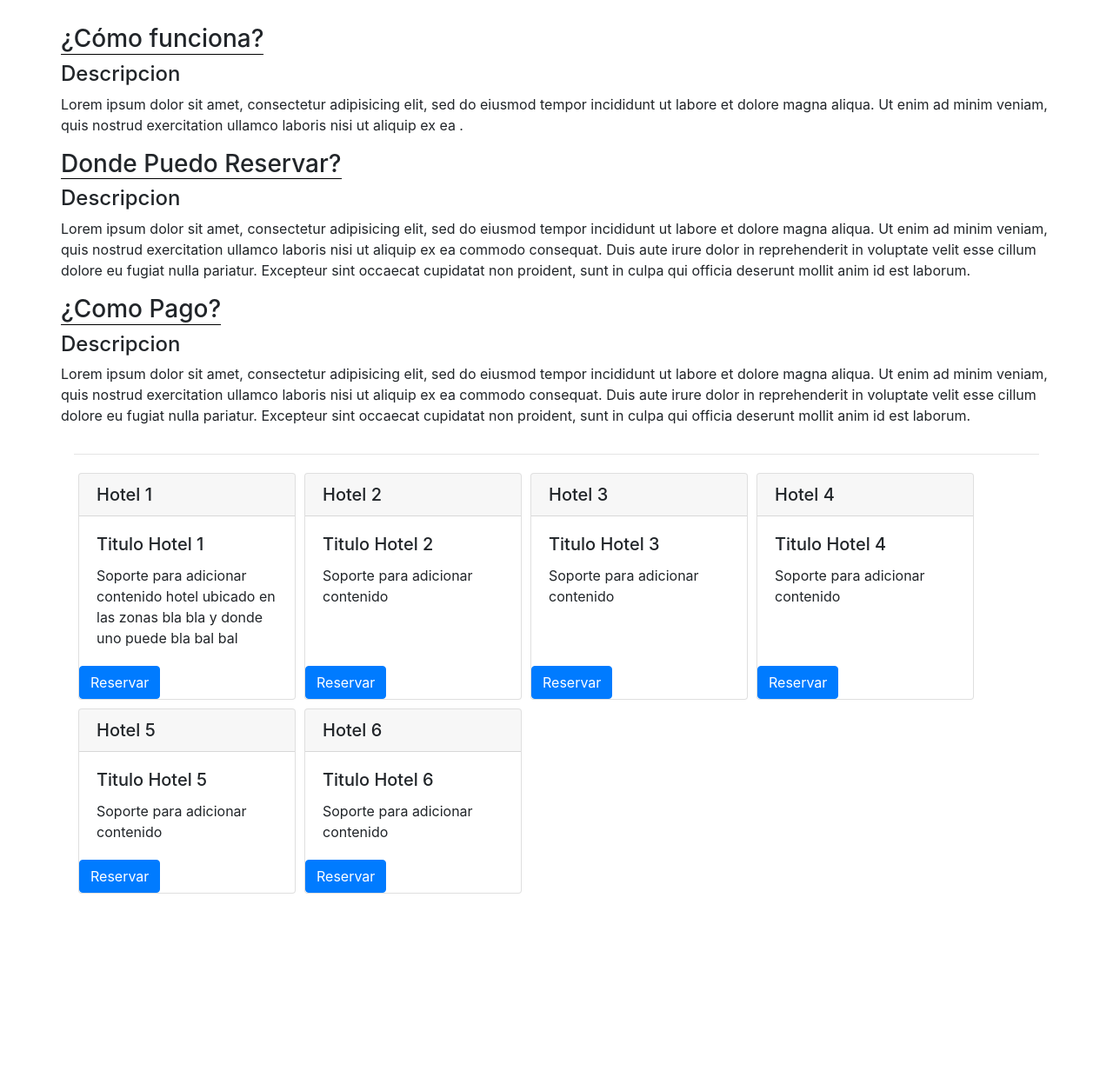
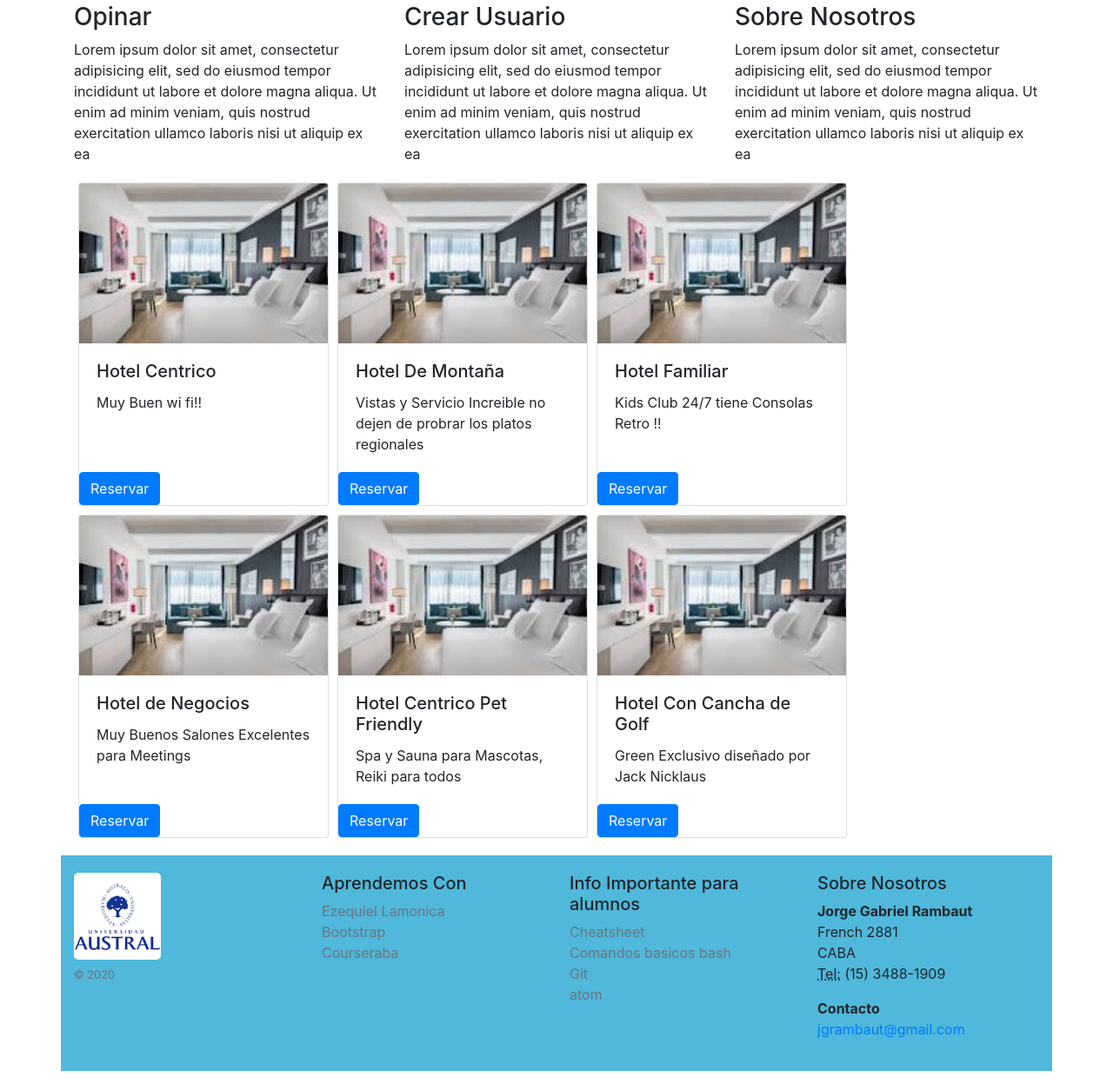
Before and after one commit to jorgeRambaut/Guia-Hoteles, a website: page index.html in a window 1280 px wide. Shown: the part 326-1573 px from the top of the page at 87% size. Before the commit the page ends 1359 px from the top, so only its background shows below. Drawn offline with nearby package versions, Linux system fonts and the light colour scheme.

Commit message:
pagina web responsive

```diff
--- a/index.html
+++ b/index.html
@@ -5,114 +5,164 @@
     <meta name="viewport" content="width=device-width, initial-scale=1, shrink-to-fit=no">
     <!-- Bootstrap CSS -->
     <link rel="stylesheet" href="node_modules/bootstrap/dist/css/bootstrap.min.css">
-    <link rel="stylesheet" href="main.css">
+    <link rel="stylesheet" href="styles/main.css">
     <title>Guia Hoteles</title>
   </head>
 
 <body>
 
       <div class="jumbotron">
-          <h1 class="display-4">Guia Hoteles</h1>
-          <p class="lead">Una Simple Descripcion para que sirve la Guia</p>
-          <hr class="my-4">
-          <p>Algun Slogan que sea pegadizo </p>
+          <h1>Guia Hoteles</h1>
+          <p>Tu Opinion Importa</p>
+          <hr>
+          <p>Las Mejores reviews Hoteleras </p>
       </div>
+
       <div class="container">
         <div class="row">
-          <div class="col-xs-4" >
-            <h3>¿Cómo funciona?</h3>
-            <h4>Descripcion</h4>
-            <p>Lorem ipsum dolor sit amet, consectetur adipisicing elit, sed do eiusmod tempor
-              incididunt ut labore et dolore magna aliqua. Ut enim ad minim veniam,
-              quis nostrud exercitation ullamco laboris nisi ut aliquip ex ea .</p>
+          <div class="col-sm-4">
+            <p>
+              <h3>Opinar</h3>
+              <p>Lorem ipsum dolor sit amet, consectetur adipisicing elit,
+                sed do eiusmod tempor incididunt ut labore et dolore magna aliqua.
+                Ut enim ad minim veniam, quis nostrud exercitation ullamco laboris
+                nisi ut aliquip ex ea </p>
+            </p>
           </div>
-          <div class="col-xs-4">
-            <h3>Donde Puedo Reservar?</h3>
-            <h4>Descripcion</h4>
-            <p>Lorem ipsum dolor sit amet, consectetur adipisicing elit, sed do eiusmod tempor
-              incididunt ut labore et dolore magna aliqua. Ut enim ad minim veniam,
-              quis nostrud exercitation ullamco laboris nisi ut aliquip ex ea commodo
-              consequat. Duis aute irure dolor in reprehenderit in voluptate velit esse
-              cillum dolore eu fugiat nulla pariatur. Excepteur sint occaecat cupidatat
-              non proident, sunt in culpa qui officia deserunt mollit anim id est laborum.</p>
+          <div class="col-sm-4">
+            <p>
+              <h3>Crear Usuario</h3>
+              <p>Lorem ipsum dolor sit amet, consectetur adipisicing elit,
+                sed do eiusmod tempor incididunt ut labore et dolore magna aliqua.
+                Ut enim ad minim veniam, quis nostrud exercitation ullamco laboris
+                nisi ut aliquip ex ea </p>
+            </p>
           </div>
-          <div class="col-xs-4">
-            <h3>¿Como Pago?</h3>
-            <h4>Descripcion</h4>
-            <p>Lorem ipsum dolor sit amet, consectetur adipisicing elit, sed do eiusmod tempor
-              incididunt ut labore et dolore magna aliqua. Ut enim ad minim veniam,
-              quis nostrud exercitation ullamco laboris nisi ut aliquip ex ea commodo
-              consequat. Duis aute irure dolor in reprehenderit in voluptate velit esse
-              cillum dolore eu fugiat nulla pariatur. Excepteur sint occaecat cupidatat
-              non proident, sunt in culpa qui officia deserunt mollit anim id est laborum.</p>
+          <div class="col-sm-4">
+            <p>
+              <h3>Sobre Nosotros</h3>
+              <p>Lorem ipsum dolor sit amet, consectetur adipisicing elit,
+                sed do eiusmod tempor incididunt ut labore et dolore magna aliqua.
+                Ut enim ad minim veniam, quis nostrud exercitation ullamco laboris
+                nisi ut aliquip ex ea
+              </p>
+            </p>
           </div>
+          <!--row-->
         </div>
-        <hr>
+
         <div class="d-flex flex-wrap">
-          <div class="col-xs-2 d-flex flex-column justify-content-between">
-            <div class="card">
-              <h5 class="card-header">Hotel 1</h5>
+        <div class="col-xs-2 d-flex flex-column justify-content-between">
+            <div class="card" style="width: 18rem;">
+              <img src="imagenHotel.jpg" class="card-img-top" alt="imagen hotel">
               <div class="card-body">
-                <h5 class="card-title">Titulo Hotel 1</h5>
-                <p class="card-text">Soporte para adicionar contenido
-                hotel ubicado en las zonas bla bla y donde uno puede bla bal bal</p>
+                <h5 class="card-title">Hotel Centrico</h5>
+                <p class="card-text">Muy Buen wi fi!!</p>
               </div>
               <div><a href="#" class="btn btn-primary">Reservar</a></div>
             </div>
+       </div>
+
+       <div class="d-flex flex-column justify-content-between">
+           <div class="card" style="width: 18rem;">
+             <img src="imagenHotel.jpg" class="card-img-top" alt="imagen hotel">
+             <div class="card-body">
+               <h5 class="card-title">Hotel De Montaña</h5>
+               <p class="card-text">Vistas y Servicio Increible no dejen
+               de probrar los platos regionales</p>
+             </div>
+             <div><a href="#" class="btn btn-primary">Reservar</a></div>
+           </div>
+      </div>
+
+      <div class="d-flex flex-column justify-content-between">
+          <div class="card" style="width: 18rem;">
+            <img src="imagenHotel.jpg" class="card-img-top" alt="imagen hotel">
+            <div class="card-body">
+              <h5 class="card-title">Hotel Familiar</h5>
+              <p class="card-text">Kids Club 24/7 tiene Consolas Retro !!</p>
+            </div>
+            <div><a href="#" class="btn btn-primary">Reservar</a></div>
           </div>
+     </div>
 
-          <div class="col-xs-2 d-flex flex-column justify-content-between">
-            <div class="card">
-              <h5 class="card-header">Hotel 2</h5>
-              <div class="card-body ">
-                <h5 class="card-title">Titulo Hotel 2</h5>
-                <p class="card-text">Soporte para adicionar contenido</p>
-              </div>
-              <div><a href="#" class="btn btn-primary">Reservar</a></div>
-            </div>
+     <div class="d-flex flex-column justify-content-between">
+         <div class="card" style="width: 18rem;">
+           <img src="imagenHotel.jpg" class="card-img-top" alt="imagen hotel">
+           <div class="card-body">
+             <h5 class="card-title">Hotel de Negocios</h5>
+             <p class="card-text">Muy Buenos Salones Excelentes para Meetings </p>
+           </div>
+           <div><a href="#" class="btn btn-primary">Reservar</a></div>
+         </div>
+    </div>
+
+    <div class="d-flex flex-column justify-content-between">
+        <div class="card" style="width: 18rem;">
+          <img src="imagenHotel.jpg" class="card-img-top" alt="imagen hotel">
+          <div class="card-body">
+            <h5 class="card-title">Hotel Centrico Pet Friendly</h5>
+            <p class="card-text">Spa y Sauna para Mascotas, Reiki para todos</p>
           </div>
-          <div class="col-xs-2 d-flex flex-column justify-content-between">
-            <div class="card">
-              <h5 class="card-header">Hotel 3</h5>
-              <div class="card-body ">
-                <h5 class="card-title">Titulo Hotel 3</h5>
-                <p class="card-text">Soporte para adicionar contenido</p>
-              </div>
-              <div><a href="#" class="btn btn-primary">Reservar</a></div>
-            </div>
-          </div>
-          <div class="col-xs-2 d-flex flex-column justify-content-between">
-            <div class="card">
-              <h5 class="card-header">Hotel 4</h5>
-              <div class="card-body ">
-                <h5 class="card-title">Titulo Hotel 4</h5>
-                <p class="card-text">Soporte para adicionar contenido</p>
-              </div>
-              <div><a href="#" class="btn btn-primary">Reservar</a></div>
-            </div>
-          </div>
-          <div class="col-xs-2 d-flex flex-column justify-content-between">
-            <div class="card">
-              <h5 class="card-header">Hotel 5</h5>
-              <div class="card-body ">
-                <h5 class="card-title">Titulo Hotel 5</h5>
-                <p class="card-text">Soporte para adicionar contenido</p>
-              </div>
-              <div><a href="#" class="btn btn-primary">Reservar</a></div>
-            </div>
-          </div>
-          <div class="col-xs-2 d-flex flex-column justify-content-between">
-            <div class="card">
-              <h5 class="card-header">Hotel 6</h5>
-              <div class="card-body ">
-                <h5 class="card-title">Titulo Hotel 6</h5>
-                <p class="card-text">Soporte para adicionar contenido</p>
-              </div>
-              <div><a href="#" class="btn btn-primary">Reservar</a></div>
-            </div>
-          </div>
+          <div><a href="#" class="btn btn-primary">Reservar</a></div>
+        </div>
+   </div>
 
-    </div>
+   <div class="d-flex flex-column justify-content-between">
+       <div class="card" style="width: 18rem;">
+         <img src="imagenHotel.jpg" class="card-img-top" alt="imagen hotel">
+         <div class="card-body">
+           <h5 class="card-title">Hotel Con Cancha de Golf</h5>
+           <p class="card-text">Green Exclusivo diseñado por Jack Nicklaus </p>
+         </div>
+         <div><a href="#" class="btn btn-primary">Reservar</a></div>
+       </div>
+  </div>
+
+    </div> <!--final d-flex flex-wrap-->
+</div><!--container-->
+
+        <footer class="container">
+                  <div class="row">
+                    <div class="col">
+                      <img class="mb-2" src="uni.png" alt="" width="100" height="100">
+                      <small class="d-block mb-3 text-muted">&copy; 2020</small>
+                    </div>
+                    <div class="col-6 col-md">
+                      <h5>Aprendemos Con</h5>
+                      <ul class="list-unstyled text-small">
+                        <li><a class="text-muted" href="#">Ezequiel Lamonica</a></li>
+                        <li><a class="text-muted" target="_blank"href="https://getbootstrap.com/">Bootstrap</a></li>
+                        <li><a class="text-muted" target="_blank"href="https://www.coursera.org/programs/gobierno-de-la-ciudad-de-buenos-aires-on-coursera-hzwlw">Courseraba</a></li>
+                      </ul>
+                    </div>
+                    <div class="col-6 col-md">
+                      <h5>Info Importante para alumnos</h5>
+                      <ul class="list-unstyled text-small">
+                        <li><a class="text-muted" target="_blank"href="https://cheatography.com/">Cheatsheet</a></li>
+                        <li><a class="text-muted" target="_blank" href="https://es.wikipedia.org/wiki/Comandos_Bash">Comandos basicos bash</a></li>
+                        <li><a class="text-muted" target="_blank"href="https://github.com/">Git</a></li>
+                        <li><a class="text-muted" target="_blank"href="https://atom.io/">atom</a></li>
+                      </ul>
+                    </div>
+                    <div class="col-6 col-md">
+                      <h5>Sobre Nosotros</h5>
+                      <div class="address">
+                        <address>
+                          <strong>Jorge Gabriel Rambaut</strong><br />
+                          French 2881<br />
+                          CABA<br />
+                          <abbr title="Phone">Tel:</abbr> (15) 3488-1909
+                        </address>
+                        <address>
+                          <strong>Contacto</strong><br />
+                          <a href="mailto:jgrambaut@gmail.com">jgrambaut@gmail.com</a>
+                        </address>
+                      </div>
+                    </div>
+                  </div>
+        </footer>
+
 
 
   <!-- Optional JavaScript -->
--- a/main.css
+++ /dev/null
@@ -1,15 +0,0 @@
-.jumbotron{
-  background: #4fb8db;
-}
-.card{
-  margin: 5px;
-}
-h3 {
-  border-bottom: 1px solid black;
-  display: inline-block;
-}
-
-.card{
-  flex: 1;
-  width: 250px;
-}
--- /dev/null
+++ b/styles/main.css
@@ -0,0 +1,26 @@
+.jumbotron{
+  background-color: #4fb8db;
+
+}
+.card{
+  margin: 5px;
+}
+.card{
+  flex: 1;
+  width: 250px;
+}
+.container{
+
+  flex:1
+  width:150px;
+}
+
+footer{
+ margin: 15px;
+ padding: 20px;
+ background-color: #4fb8db;
+
+}
+.mb-2{
+  border-radius:5px;
+}
```
Also changed, not shown: imagenHotel.jpg (added), uni.png (added).
